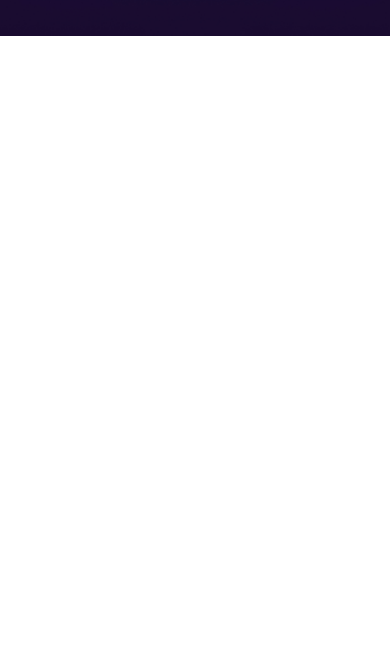
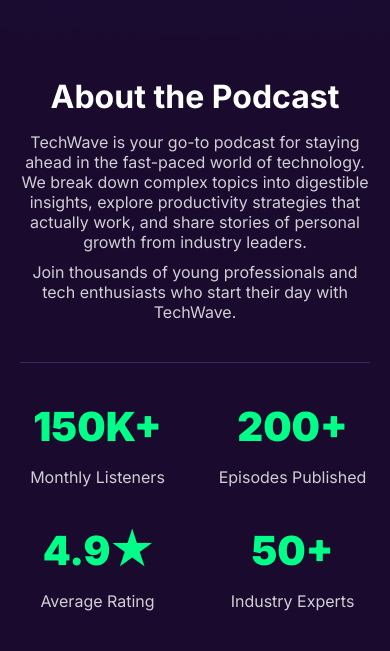
Before and after one commit to ParthaGothar/B13-A02, a plain HTML site: page index.html in a window 390 px wide. Shown: the part 689-1340 px from the top of the page. Before the commit the page ends 844 px from the top, so only its background shows below. Drawn offline with Linux system fonts and the light colour scheme.

Commit message:
added the about section

```diff
--- a/index.html
+++ b/index.html
@@ -41,5 +41,32 @@
 
     </section>
 
+    <section id="about-container">
+        <div class="about-info">
+            <h3>About the Podcast</h3>
+            <p>TechWave is your go-to podcast for staying ahead in the fast-paced world of technology. We break down complex topics into digestible insights, explore productivity strategies that actually work, and share stories of personal growth from industry leaders.</p>
+            <h5>Join thousands of young professionals and tech enthusiasts who start their day with TechWave.</h5>
+        </div>
+
+        <div class="about-grid">
+            <div class="box">
+                <h2>150K+</h2>
+                <p>Monthly Listeners</p>
+            </div>
+            <div class="box">
+                <h2>200+</h2>
+                <p>Episodes Published</p>
+            </div>
+            <div class="box">
+                <h2>4.9★</h2>
+                <p>Average Rating</p>
+            </div>
+            <div class="box">
+                <h2>50+</h2>
+                <p>Industry Experts</p>
+            </div>
+        </div>
+    </section>
+
 </body>
 </html>
--- a/styles.css
+++ b/styles.css
@@ -24,6 +24,7 @@
     max-width: 1600px;
     margin: 0 auto;
     padding: 24px 20px;
+    border-bottom: 1px solid rgba(65, 37, 103, 1);
     background-color: #1A0B2E;
     display: flex;
     justify-content: space-around;
@@ -89,7 +90,7 @@
     transform: rotate(90deg);
 }
 
-                                /* Hero section */
+                                                      /* Hero section */
 
 #hero-container{
     max-width: 1600px;
@@ -214,6 +215,87 @@
     transform: scale(1.08);
 }
 
+                                            /* About section */
+
+#about-container{
+    max-width: 1600px;
+    margin: 0 auto;
+    padding: 50px 200px 120px;
+    background-color: #1A0B2E;
+}
+
+.about-info{
+    max-width: 1200px;
+    margin: 0 auto;
+    padding-bottom: 80px;
+    border-bottom: 1px solid rgba(65, 37, 103, 1);
+
+}
+
+.about-info h3{
+    max-width: 1200px;
+    margin: 0 auto 16px;
+    font-size: 48px;
+    font-weight: 700;
+    line-height: 58px;
+    text-align: center;
+    color: #FFFFFF;
+}
+.about-info p{
+    max-width: 1200px;
+    margin: 0 auto 30px;
+    padding: 0 160px;
+    font-size: 16px;
+    font-weight: 400;
+    line-height: 28px;
+    text-align: center;
+    color: #FFFFFF;
+    opacity: 0.8;
+}
+
+.about-info h5{
+    max-width: 1200px;
+    margin: 0 auto;
+    font-size: 16px;
+    font-weight: 400;
+    line-height: 28px;
+    text-align: center;
+    color: #FFFFFF;
+    opacity: 0.8;
+}
+
+.about-grid{
+    max-width: 1200px;
+    margin: 0 auto;
+    padding-top: 80px;
+    display: grid;
+    grid-template-columns: repeat(4, 1fr);
+    column-gap: 80px;
+}
+.box{
+    max-width: 240px;
+}
+.box h2{
+    max-width: 240px;
+    margin: 0 auto 16px;
+    font-size: 48px;
+    font-weight: 900;
+    line-height: 58px;
+    text-align: center;
+    color: #00FF88;
+}
+
+.box p{
+    max-width: 240px;
+    margin: 0 auto;
+    font-size: 16px;
+    font-weight: 400;
+    line-height: 20px;
+    text-align: center;
+    color: #FFFFFF;
+    opacity: 0.8;
+}
+
 
 
 
@@ -240,6 +322,7 @@
 
 
 @media screen and (max-width: 576px){
+    /* nav-section */
     nav{
         justify-content: space-between;
     }
@@ -255,7 +338,7 @@
     nav img{
         display: block;
     }
-
+        /* banner-section */
     #hero-container{
     padding: 40px 20px;
     }
@@ -265,6 +348,51 @@
     font-size: 40px;
     font-weight: 800;
 
-}
+    }
+
+        /* about section */
+
+    #about-container{
+    padding: 40px 20px 40px;
+    }
+
+    .about-info{
+    padding-bottom: 40px;
+
+    }
+
+    .about-info h3{
+    font-size: 32px;
+    font-weight: 700;
+    line-height: 39px;
+    }
+
+    .about-info p{
+    margin: 0 auto 10px;
+    padding: 0;
+    font-size: 16px;
+    font-weight: 400;
+    line-height: 20px;
+
+    }
+
+    .about-info h5{
+    font-size: 16px;
+    font-weight: 400;
+    line-height: 20px;
+    }
+    .about-grid{
+    padding-top: 40px;
+    grid-template-columns: repeat(2, 1fr);
+    grid-template-rows: repeat(2, 1fr);
+    gap: 40px;
+    }
+
+    .box h2{
+    font-size: 40px;
+    font-weight: 900;
+    line-height: 48px;
+    }
+
 
 }
```
